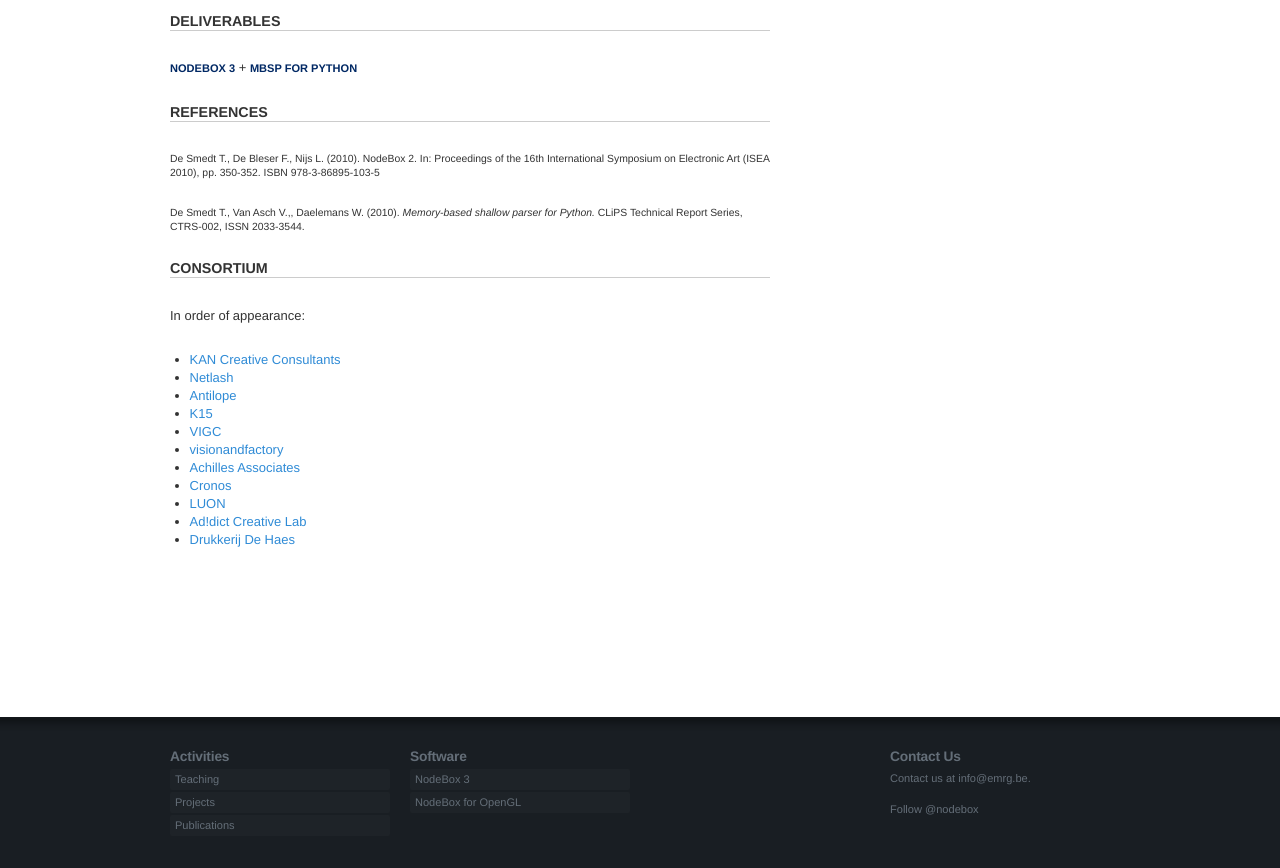
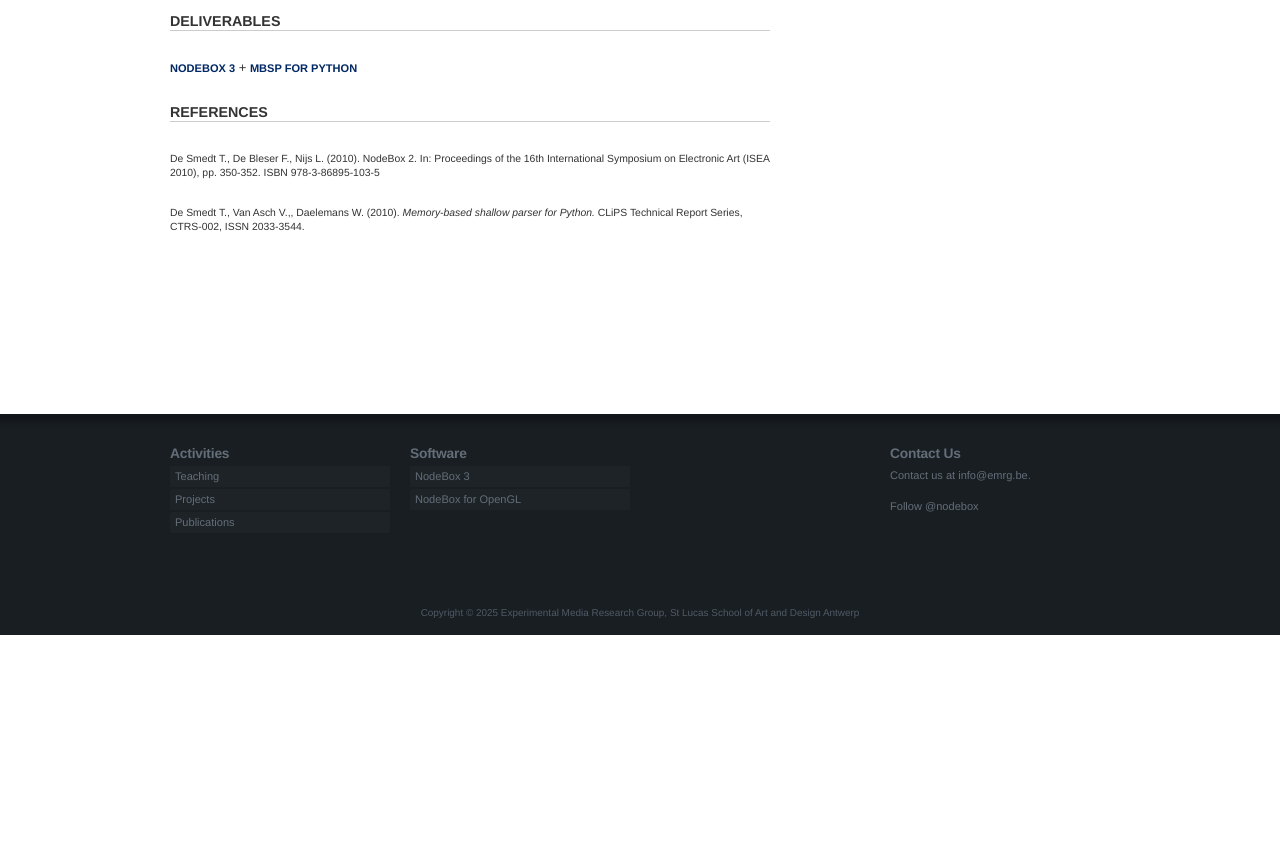
Before and after one commit to nodebox/emrg.be, a Jekyll site: the page built from projects/gravital.md, in a window 1280 px wide and 900 px high, scrolled down 759 px. Shown: the top 868 px of the window. Built offline with Jekyll 4.4.1, drawn with Linux system fonts in a browser that asks for light colours; nearby versions of some CDN libraries; comment, search, counter and statistics services are not loaded; after the commit the page ends 1394 px from its top, so only the background shows below that.

Commit message:
Update gravital.md

```diff
--- a/projects/gravital.md
+++ b/projects/gravital.md
@@ -33,18 +33,3 @@
 <h3>References</h3>
 <p class="cite"><small>De Smedt T., De Bleser F., Nijs L. (2010). NodeBox 2. In: Proceedings of the 16th International Symposium on Electronic Art (ISEA 2010), pp. 350-352. ISBN 978-3-86895-103-5</small></p>
 <p class="cite"><small>De Smedt T., Van Asch V.,, Daelemans W. (2010). <cite>Memory-based shallow parser for Python.</cite> CLiPS Technical Report Series, CTRS-002, ISSN 2033-3544.</small></p>
-
-<h3>Consortium</h3>
-In order of appearance:
-
-* [KAN Creative Consultants](http://www.kandesign.com)
-* [Netlash](http://www.netlash-bseen.be)
-* [Antilope](http://www.antilope.com)
-* [K15](http://www.k15.be)
-* [VIGC](http://www.vigc.be)
-* [visionandfactory](http://www.visionandfactory.com)
-* [Achilles Associates](http://www.achilles.be)
-* [Cronos](http://www.cronos.be)
-* [LUON](http://www.luon.com)
-* [Ad!dict Creative Lab](http://www.addictlab.com)
-* [Drukkerij De Haes](http://www.dehaes.be)
```
